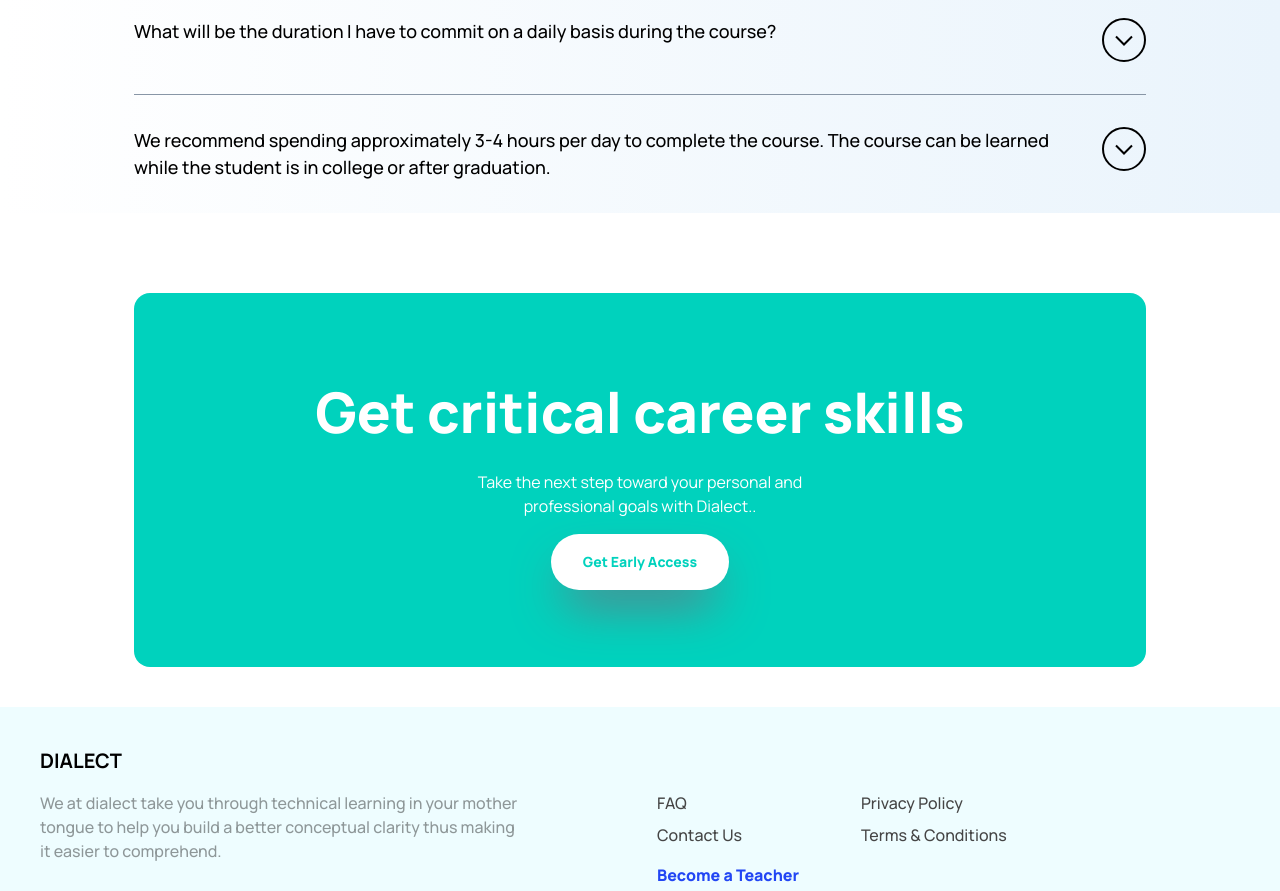
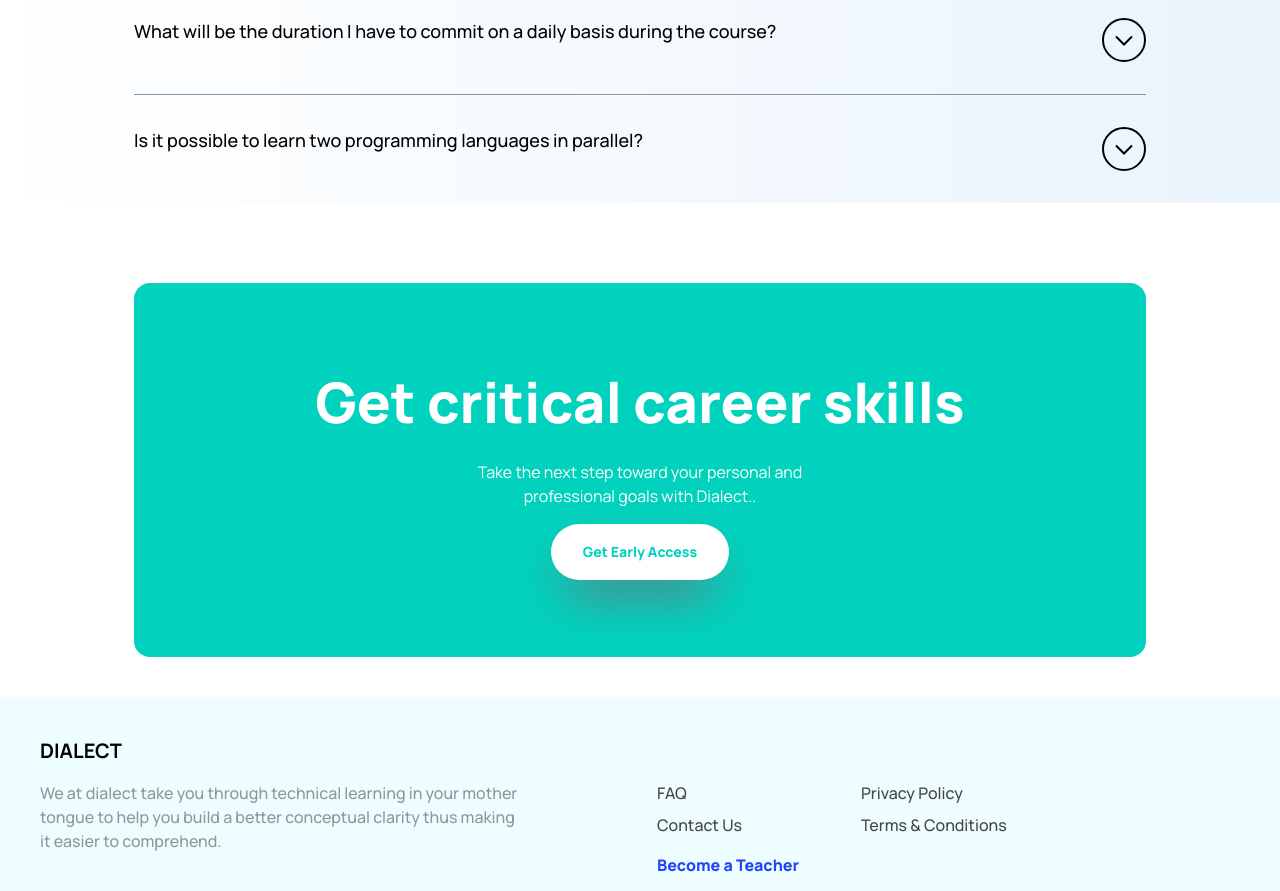
Before and after one commit to salmanpary/Dialect, a Next.js app: page /faq in a window 1280 px wide. Shown: the part 1180-2071 px from the top of the page. Built offline with nearby package versions, Linux system fonts and the light colour scheme.

Commit message:
faq question correction

```diff
--- a/components/common/Faq/Faqs.js
+++ b/components/common/Faq/Faqs.js
@@ -135,7 +135,7 @@ export  function FaqPageQuestions() {
     {
       id: 10,
       open: false,
-      question:"We recommend spending approximately 3-4 hours per day to complete the course. The course can be learned while the student is in college or after graduation. ",
+      question:"Is it possible to learn two programming languages in parallel?",
       answer:"Yes, it is possible but we recommend learning and mastering one language before learning the second language. "
 
     }
```
